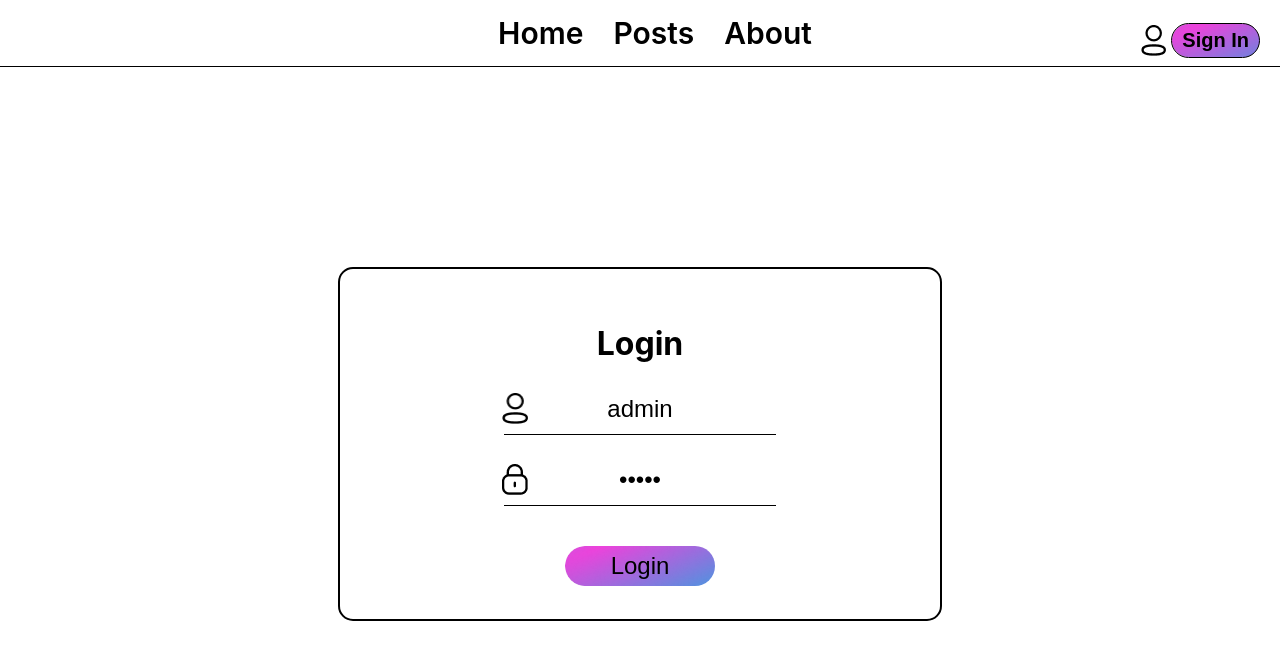
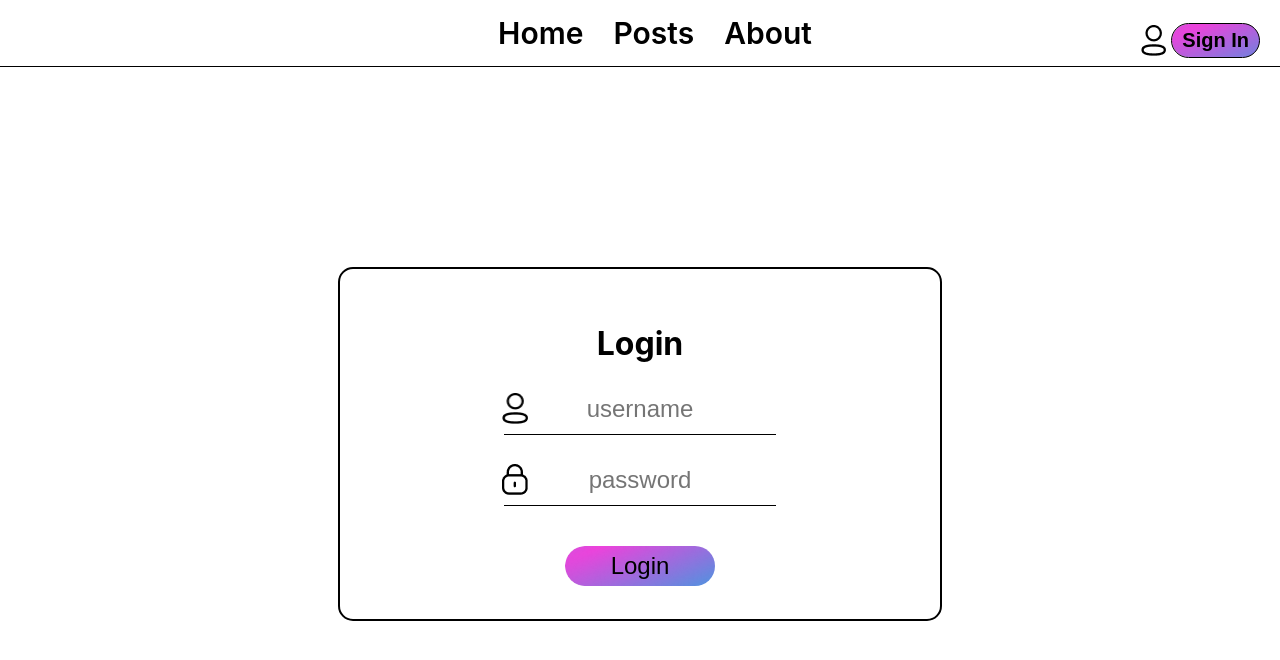
Before and after one commit to pinkPiglin/test, a React (Create React App) app: page /#/login in a window 1280 px wide. Shown: the top 660 px of the page. Built offline with nearby package versions, Linux system fonts and the light colour scheme.

Commit message:
delete on loginPage input value

```diff
--- a/src/pages/loginPage.js/loginPage.jsx
+++ b/src/pages/loginPage.js/loginPage.jsx
@@ -16,10 +16,10 @@ const LoginPage=()=>{
         const form = event.target;
         context.singIn(form.login.value, form.password.value, fromPage);
 
-        if(context.validity===false){
-            form.login.setCustomValidity("Пароль или логин не верный");
-            return
-        }
+        // if(context.validity===false){
+        //     form.login.setCustomValidity("Пароль или логин не верный");
+        //     return
+        // }
     }
 
 
@@ -27,11 +27,11 @@ const LoginPage=()=>{
         <form  className='loginForm' onSubmit={(event)=>logIn(event)}>
             <h1>Login</h1>
             <div className='login'>
-                 <input name='login' type="login" placeholder='username' value='admin' required/>
+                 <input name='login' type="login" placeholder='username'  required/>
             </div>
 
             <div className='password'>
-                <input name='password' type="password"placeholder='password' value='admin' required/>
+                <input name='password' type="password"placeholder='password'  required/>
             </div>
 
             <button  type='submit'>Login</button>
```
